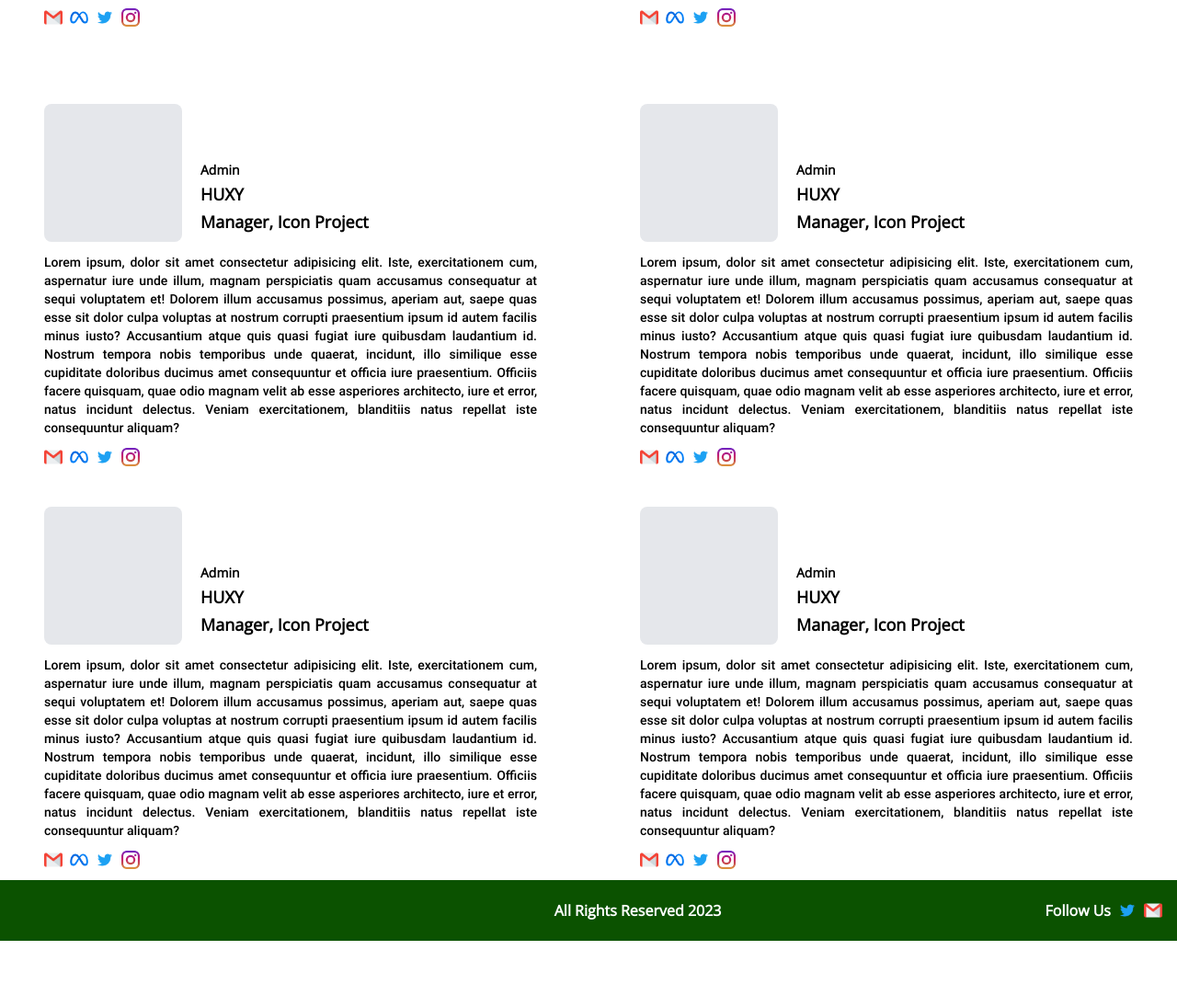
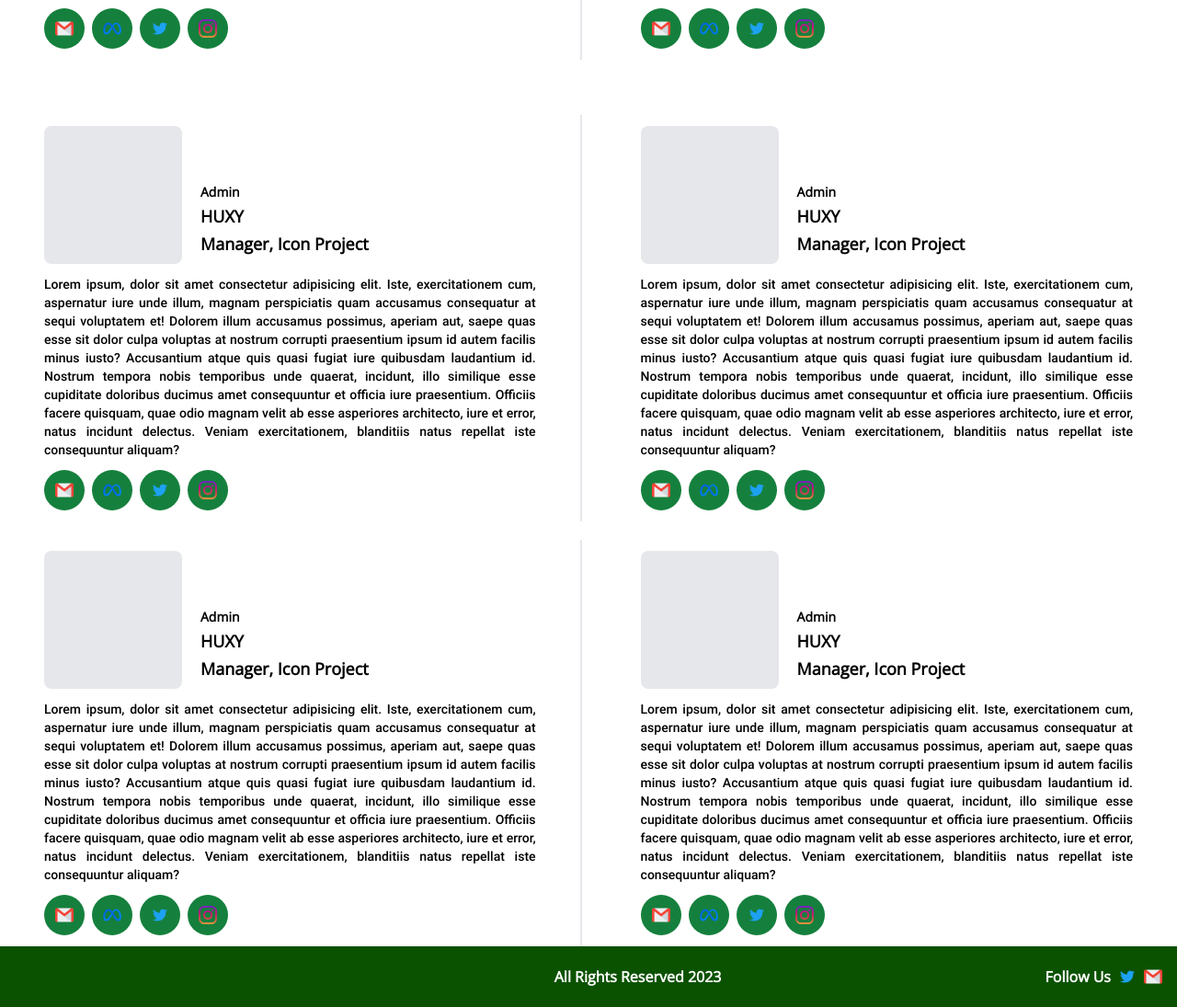
Before and after one commit to Sed-iq/icon_, a plain HTML site: page pages/dashboard.html in a window 1280 px wide. Shown: the part 483-1578 px from the top of the page at 92% size. Before the commit the page ends 1506 px from the top, so only its background shows below. Drawn offline with Linux system fonts and the light colour scheme.

Commit message:
added icon edits and dropdown edits debbs asked

```diff
--- a/pages/dashboard.html
+++ b/pages/dashboard.html
@@ -22,7 +22,7 @@
     <div class="flex flex-col space-y-5">
       <!-- Main -->
       <div class="sm:flex my-7 sm:my-10 flex-row sm:space-x-4 w-full">
-        <div class="w-full flex flex-col space-y-3 px-12 p-3">
+        <div class="w-full flex sm:border-r-2 flex-col space-y-3 px-12 p-3">
           <div class="flex space-x-3">
             <div class="bg-gray-200 rounded-lg h-[150px] w-[150px]"></div>
             <div class="flex flex-col justify-end p-2 space-y-0.5 flex-grow">
@@ -55,10 +55,18 @@
             </p>
           </div>
           <div class="flex space-x-2 w-full">
-            <img src=" /gmail.png" class="w-[20px]" alt="" />
-            <img src=" /meta.png" class="w-[20px]" alt="" />
-            <img src=" /twitter.png" class="w-[20px]" alt="" />
-            <img src=" /instagram.png" class="w-[20px]" alt="" />
+            <div class="sm:p-3 p-3 bg-green-700 rounded-full">
+              <img src=" /gmail.png" class="sm:w-[20px] w-[26px]" alt="" />
+            </div>
+            <div class="sm:p-3 p-3 bg-green-700 rounded-full">
+              <img src=" /meta.png" class="sm:w-[20px] w-[26px]" alt="" />
+            </div>
+            <div class="sm:p-3 p-3 bg-green-700 rounded-full">
+              <img src=" /twitter.png" class="sm:w-[20px] w-[26px]" alt="" />
+            </div>
+            <div class="sm:p-3 p-3 bg-green-700 rounded-full">
+              <img src=" /instagram.png" class="sm:w-[20px] w-[26px]" alt="" />
+            </div>
           </div>
         </div>
         <div class="w-full flex flex-col space-y-3 px-12 p-3">
@@ -94,15 +102,23 @@
             </p>
           </div>
           <div class="flex space-x-2 w-full">
-            <img src=" /gmail.png" class="w-[20px]" alt="" />
-            <img src=" /meta.png" class="w-[20px]" alt="" />
-            <img src=" /twitter.png" class="w-[20px]" alt="" />
-            <img src=" /instagram.png" class="w-[20px]" alt="" />
+            <div class="sm:p-3 p-3 bg-green-700 rounded-full">
+              <img src=" /gmail.png" class="sm:w-[20px] w-[26px]" alt="" />
+            </div>
+            <div class="sm:p-3 p-3 bg-green-700 rounded-full">
+              <img src=" /meta.png" class="sm:w-[20px] w-[26px]" alt="" />
+            </div>
+            <div class="sm:p-3 p-3 bg-green-700 rounded-full">
+              <img src=" /twitter.png" class="sm:w-[20px] w-[26px]" alt="" />
+            </div>
+            <div class="sm:p-3 p-3 bg-green-700 rounded-full">
+              <img src=" /instagram.png" class="sm:w-[20px] w-[26px]" alt="" />
+            </div>
           </div>
         </div>
       </div>
       <div class="sm:flex my-10 flex-row sm:space-x-4 w-full">
-        <div class="w-full flex flex-col space-y-3 px-12 p-3">
+        <div class="w-full flex sm:border-r-2 flex-col space-y-3 px-12 p-3">
           <div class="flex space-x-3">
             <div class="bg-gray-200 rounded-lg h-[150px] w-[150px]"></div>
             <div class="flex flex-col justify-end p-2 space-y-0.5 flex-grow">
@@ -135,10 +151,18 @@
             </p>
           </div>
           <div class="flex space-x-2 w-full">
-            <img src=" /gmail.png" class="w-[20px]" alt="" />
-            <img src=" /meta.png" class="w-[20px]" alt="" />
-            <img src=" /twitter.png" class="w-[20px]" alt="" />
-            <img src=" /instagram.png" class="w-[20px]" alt="" />
+            <div class="sm:p-3 p-3 bg-green-700 rounded-full">
+              <img src=" /gmail.png" class="sm:w-[20px] w-[26px]" alt="" />
+            </div>
+            <div class="sm:p-3 p-3 bg-green-700 rounded-full">
+              <img src=" /meta.png" class="sm:w-[20px] w-[26px]" alt="" />
+            </div>
+            <div class="sm:p-3 p-3 bg-green-700 rounded-full">
+              <img src=" /twitter.png" class="sm:w-[20px] w-[26px]" alt="" />
+            </div>
+            <div class="sm:p-3 p-3 bg-green-700 rounded-full">
+              <img src=" /instagram.png" class="sm:w-[20px] w-[26px]" alt="" />
+            </div>
           </div>
         </div>
         <div class="w-full flex flex-col space-y-3 px-12 p-3">
@@ -174,15 +198,23 @@
             </p>
           </div>
           <div class="flex space-x-2 w-full">
-            <img src=" /gmail.png" class="w-[20px]" alt="" />
-            <img src=" /meta.png" class="w-[20px]" alt="" />
-            <img src=" /twitter.png" class="w-[20px]" alt="" />
-            <img src=" /instagram.png" class="w-[20px]" alt="" />
+            <div class="sm:p-3 p-3 bg-green-700 rounded-full">
+              <img src=" /gmail.png" class="sm:w-[20px] w-[26px]" alt="" />
+            </div>
+            <div class="sm:p-3 p-3 bg-green-700 rounded-full">
+              <img src=" /meta.png" class="sm:w-[20px] w-[26px]" alt="" />
+            </div>
+            <div class="sm:p-3 p-3 bg-green-700 rounded-full">
+              <img src=" /twitter.png" class="sm:w-[20px] w-[26px]" alt="" />
+            </div>
+            <div class="sm:p-3 p-3 bg-green-700 rounded-full">
+              <img src=" /instagram.png" class="sm:w-[20px] w-[26px]" alt="" />
+            </div>
           </div>
         </div>
       </div>
       <div class="sm:flex my-10 flex-row sm:space-x-4 w-full">
-        <div class="w-full flex flex-col space-y-3 px-12 p-3">
+        <div class="w-full flex sm:border-r-2 flex-col space-y-3 px-12 p-3">
           <div class="flex space-x-3">
             <div class="bg-gray-200 rounded-lg h-[150px] w-[150px]"></div>
             <div class="flex flex-col justify-end p-2 space-y-0.5 flex-grow">
@@ -215,10 +247,18 @@
             </p>
           </div>
           <div class="flex space-x-2 w-full">
-            <img src=" /gmail.png" class="w-[20px]" alt="" />
-            <img src=" /meta.png" class="w-[20px]" alt="" />
-            <img src=" /twitter.png" class="w-[20px]" alt="" />
-            <img src=" /instagram.png" class="w-[20px]" alt="" />
+            <div class="sm:p-3 p-3 bg-green-700 rounded-full">
+              <img src=" /gmail.png" class="sm:w-[20px] w-[26px]" alt="" />
+            </div>
+            <div class="sm:p-3 p-3 bg-green-700 rounded-full">
+              <img src=" /meta.png" class="sm:w-[20px] w-[26px]" alt="" />
+            </div>
+            <div class="sm:p-3 p-3 bg-green-700 rounded-full">
+              <img src=" /twitter.png" class="sm:w-[20px] w-[26px]" alt="" />
+            </div>
+            <div class="sm:p-3 p-3 bg-green-700 rounded-full">
+              <img src=" /instagram.png" class="sm:w-[20px] w-[26px]" alt="" />
+            </div>
           </div>
         </div>
         <div class="w-full flex flex-col space-y-3 px-12 p-3">
@@ -254,10 +294,18 @@
             </p>
           </div>
           <div class="flex space-x-2 w-full">
-            <img src=" /gmail.png" class="w-[20px]" alt="" />
-            <img src=" /meta.png" class="w-[20px]" alt="" />
-            <img src=" /twitter.png" class="w-[20px]" alt="" />
-            <img src=" /instagram.png" class="w-[20px]" alt="" />
+            <div class="sm:p-3 p-3 bg-green-700 rounded-full">
+              <img src=" /gmail.png" class="sm:w-[20px] w-[26px]" alt="" />
+            </div>
+            <div class="sm:p-3 p-3 bg-green-700 rounded-full">
+              <img src=" /meta.png" class="sm:w-[20px] w-[26px]" alt="" />
+            </div>
+            <div class="sm:p-3 p-3 bg-green-700 rounded-full">
+              <img src=" /twitter.png" class="sm:w-[20px] w-[26px]" alt="" />
+            </div>
+            <div class="sm:p-3 p-3 bg-green-700 rounded-full">
+              <img src=" /instagram.png" class="sm:w-[20px] w-[26px]" alt="" />
+            </div>
           </div>
         </div>
       </div>
```
Also changed, not shown: pages/signup.html (+9 -3 lines), styles/style.css.
